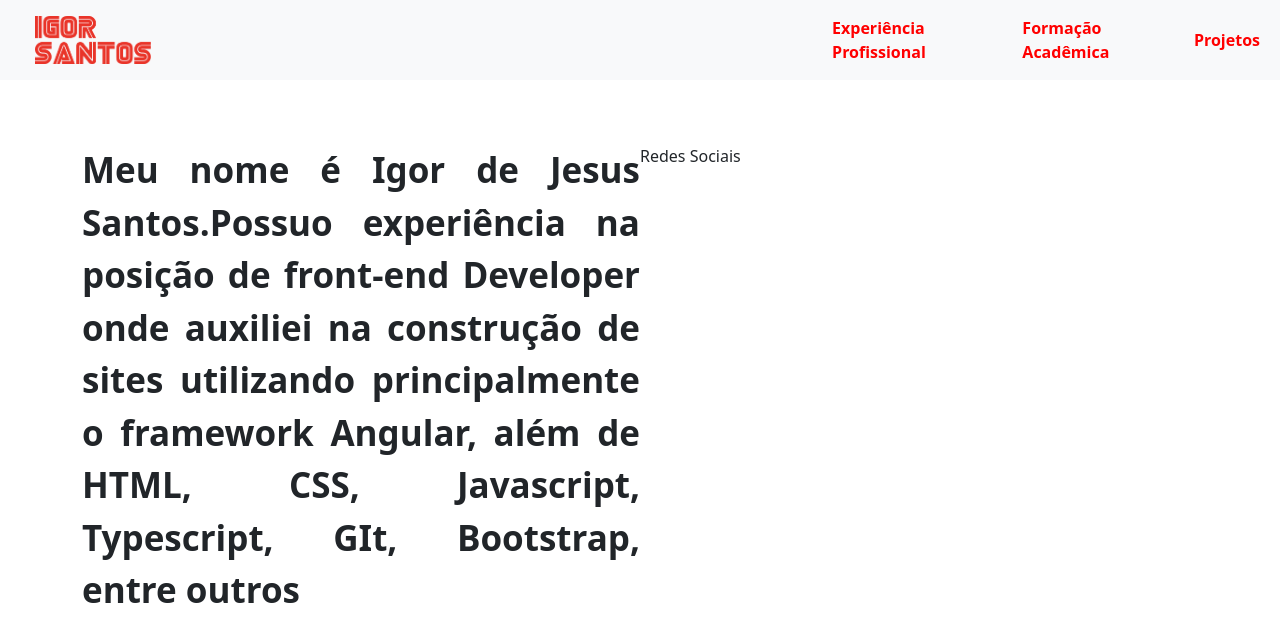
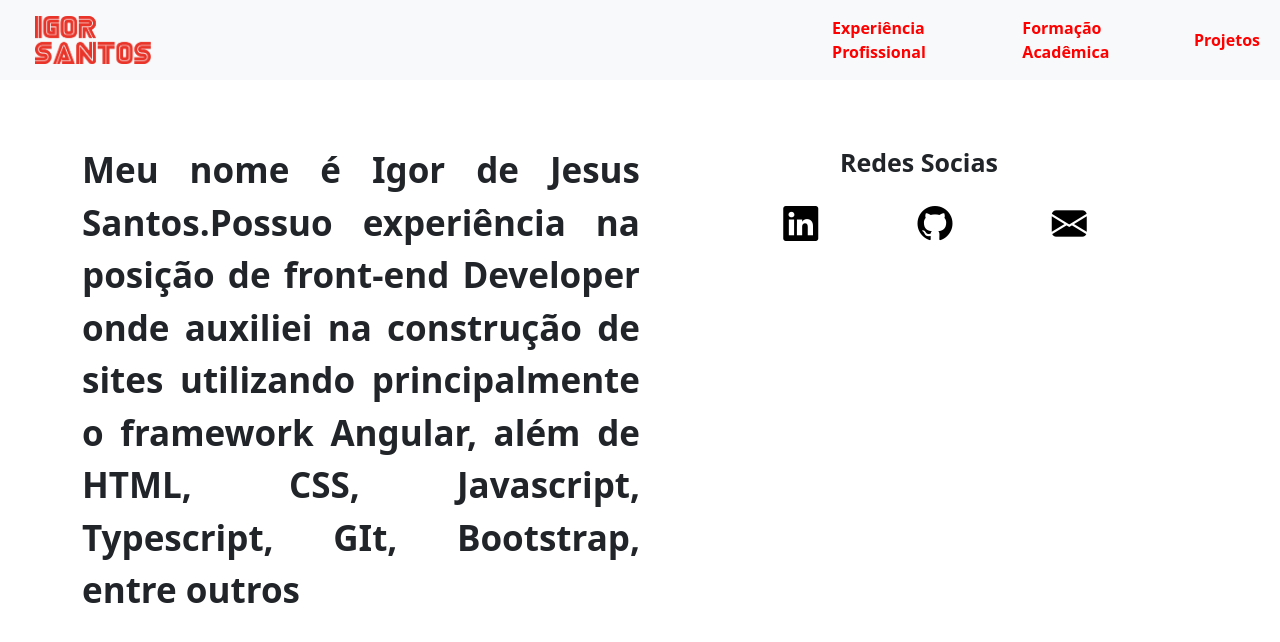
Before and after one commit to IggorSantos/portfolio, an Angular app: page / in a window 1280 px wide. Shown: the top 642 px of the page. Built offline with nearby package versions, Linux system fonts and the light colour scheme.

Commit message:
adding social media to home page

```diff
--- a/package.json
+++ b/package.json
@@ -19,6 +19,7 @@
     "@angular/platform-browser-dynamic": "^14.0.0",
     "@angular/router": "^14.0.0",
     "bootstrap": "^5.3.2",
+    "bootstrap-icons": "^1.11.2",
     "rxjs": "~7.5.0",
     "tslib": "^2.3.0",
     "zone.js": "~0.11.4"
--- a/src/app/pages/home/home.component.css
+++ b/src/app/pages/home/home.component.css
@@ -1,10 +1,34 @@
-.container{
+main{
     display: grid;
     grid-template-columns: 1fr 1fr;
     padding-top: 5%;
 }
-p{
+.description{
     font-size: 35px;
     font-weight: 700;
     text-align: justify;
 }
+.title-social{
+    font-size: 25px;
+    font-weight: 700;
+    text-align: center;
+}
+ul{
+    display: flex;
+    justify-content: space-evenly;
+    list-style-type: none;
+
+}
+li i{
+    font-size: 35px;
+    color: black;
+}
+li a{
+     text-decoration: none;
+}
+
+@media (max-width:550px){
+    main{
+        grid-template-columns: 1fr;
+    }
+}
--- a/src/app/pages/home/home.component.html
+++ b/src/app/pages/home/home.component.html
@@ -1,11 +1,15 @@
 <main class="container">
     <section>
-        <p>
+        <p class="description">
             Meu nome é Igor de Jesus Santos.Possuo experiência na posição de front-end Developer onde auxiliei na construção de sites utilizando principalmente o framework Angular, além de HTML, CSS, Javascript, Typescript, GIt, Bootstrap, entre outros
-
         </p>
     </section>
-    <section>
-        Redes Sociais
+    <section class="container">
+        <p class="title-social">Redes Socias</p>
+        <ul>
+            <li><a href="https://www.linkedin.com/in/igor-jsantos/" target="_blank"><i class="bi bi-linkedin"></i></a></li>
+            <li><a href="https://github.com/IggorSantos" target="_blank"><i class="bi bi-github"></i></a></li>
+            <li><a href="mailto:iggor.jsantos@gmail.com" target="_blank"><i class="bi bi-envelope-fill"></i></a></li>
+        </ul>
     </section>
 </main>
--- a/src/index.html
+++ b/src/index.html
@@ -7,6 +7,7 @@
   <meta name="viewport" content="width=device-width, initial-scale=1">
   <link rel="icon" type="image/x-icon" href="favicon.ico">
   <link href="https://cdn.jsdelivr.net/npm/bootstrap@5.3.2/dist/css/bootstrap.min.css" rel="stylesheet" integrity="sha384-T3c6CoIi6uLrA9TneNEoa7RxnatzjcDSCmG1MXxSR1GAsXEV/Dwwykc2MPK8M2HN" crossorigin="anonymous">
+  <link rel="stylesheet" href="https://cdn.jsdelivr.net/npm/bootstrap-icons@1.11.2/font/bootstrap-icons.min.css">
   <script src="https://cdn.jsdelivr.net/npm/bootstrap@5.3.2/dist/js/bootstrap.bundle.min.js" integrity="sha384-C6RzsynM9kWDrMNeT87bh95OGNyZPhcTNXj1NW7RuBCsyN/o0jlpcV8Qyq46cDfL" crossorigin="anonymous"></script>
 </head>
 <body>
```
Also changed, not shown: 1 other file (tests, documents, lock files or other folders).
